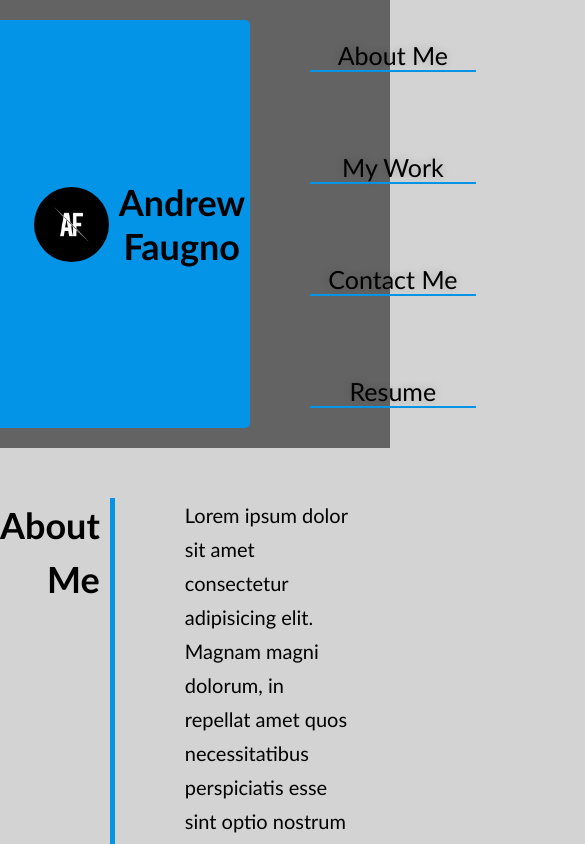
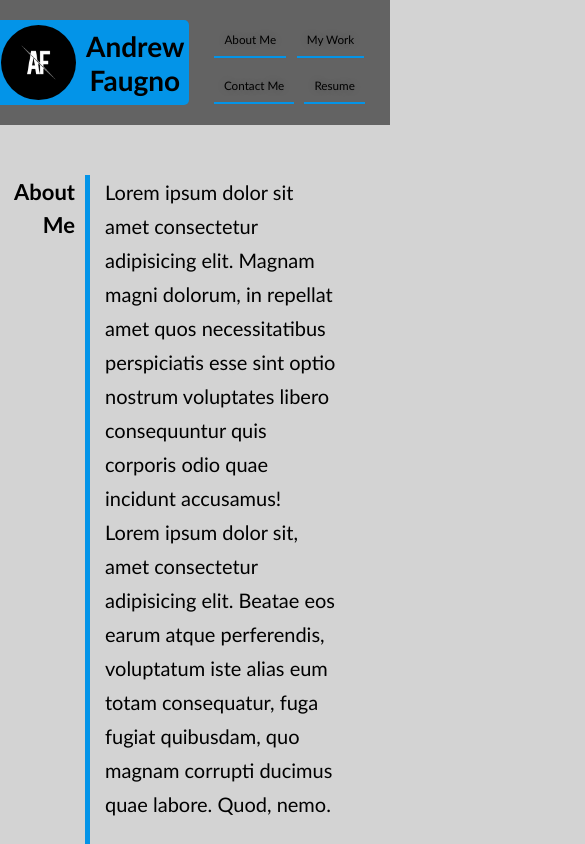
Before and after one commit to AndrewFaugno/portfolio, a plain HTML site: page index.html in a window 390 px wide. Shown: the top 844 px of the page, 585 px wide, since content can reach past the window. Drawn offline with Linux system fonts and the light colour scheme.

Commit message:
finished media query

```diff
--- a/assets/style.css
+++ b/assets/style.css
@@ -55,6 +55,10 @@ header nav ul {
     justify-content: space-between;
     align-items: center;
     list-style: none;
+    width: 100%;
+}
+header nav ul li {
+    display: inline-block;
 }
 header nav ul li a {
     padding: 10px;
@@ -70,6 +74,8 @@ header nav ul li a:hover {
 }
 /* Header styling Ends */
 
+/* HERO Styling */
+
 /* Section Styling Starts */
 .aboutMe, .myWork, .contactMe {
     display: flex;
@@ -78,36 +84,46 @@ header nav ul li a:hover {
     line-height: 1.5;
 }
 .sidebar {
+    min-width: 129px;
     margin-right: 30px;
-    width: 120px;
-    font-size: 36px;
+
+    font-size: 30px;
     padding-right: 10px;
     border-right: 5px solid var(--secondaryColor);
     text-align: right;
+    position: relative;
+    display: inline-block;
 }
 .about-me-text  {
     line-height: 1.7;
     font-size: 20px;
-    margin: auto 40px;
+    margin: auto;
     text-align: left;
     flex-flow: column;
 }
 .workRefrences {
-    margin: auto 40px;
+    margin: auto;
     display: flex;
     flex-flow: column;
+    width: 100%;
 }
 .imgcontainer1, .imgcontainer2 {
     display: flex;
     flex: auto;
+    flex-flow: column;
 }
-
+.imgcontainer2 {
+    width: 49%;
+}
+.imgcontainer1 {
+    width: 100%;
+}
 .imgcontainer1 img {
-    width: 1000px;
+    width: 100%;
     height: 500px;
 }
 .imgcontainer2 img {
-    width: 490px;
+    width: 100%;
     height: 250px;
     margin: 10px 0 5px 0;
 }
@@ -148,20 +164,28 @@ header nav ul li a:hover {
     font-weight: lighter;
 }
 .contactbox {
+    width: 100%;
     margin: auto;
+    text-align: center;
 }
 .contactMe a {
-    padding: 50px;
+    margin-right: 10px;
     font-size: 26px;
 }
 
 
 /* Media query for smaller screens */
+@media screen and (max-width: 1196px) {
+    header nav ul li a {
+        font-size: 2vw;
+        margin: 10px;
+    }
+}
 @media screen and (max-width: 980px) {
     header {
         width: 100%;
         padding-bottom: 0;
-        justify-content: center;
+        justify-content: space-between;
         position: relative;
     }
     header h1 {
@@ -173,22 +197,78 @@ header nav ul li a:hover {
         justify-content: center;
     }
     header nav ul li a {
-        width: 100%;
-        font-size: 25px;
+        font-size: 2.5vw;
         display: flex;
-        justify-content: center;
-        padding: 0;
+        padding: 5px;
+        padding-right: 0;
+        margin: auto;
+        margin-right: 20px;
+    }
+    .nameLogo {
+        width: 320px;
+        padding-left: 20px;
     }
     .aboutMe, .contactMe, .myWork {
         width: 100%;
     }
-
+    .contactMe a {
+        padding: 10px;
+        margin: auto 10px;
+    }
 }
 
 @media screen and (max-width: 768px) {
-
+    header nav ul li a {
+        padding: 15px;
+        margin: 0;
+        text-align: center;
+        font-size: 3vw;
+    }
+    header nav ul {
+        align-items: center;
+        width: 250px;
+    }
+    .aboutMe, .contactMe, .myWork {
+        padding-right: 50px;
+    }
 }
 
 @media screen and (max-width: 575px) {
+    header nav ul {
+        justify-content: space-evenly;
+        width: fit-content;
+    }
+    header nav ul li a {
+        margin: 5px;
+        padding: 10px;
+    }
+    .sidebar {
+        min-width: 90px;
+        margin-right: 15px;
+        font-size: 22px;
+    }
+    .aboutMe, .contactMe, .myWork {
+        padding-right: 50px;
+    }
+    .nameLogo {
+        padding-left: 1px;
+    }
+    header h1 {
+        font-size: 28px;
+    }
+    .imgtext1 h3, .imgtext2 h3 {
+        font-size: 15px;
+    }
+    .imgcontainer1 img {
+        height: 350px;
+    }
+    .imgcontainer2 img {
+        width: 275px;
+
+    }
+    .img-row1, .img-row2 {
+        display: flex;
+        flex-direction: column;
+        }
 
 }
--- a/index.html
+++ b/index.html
@@ -18,16 +18,16 @@
         <!-- Page Content Tabs -->
         <nav>
             <ul>
-                <li>
+                <li class="navabout">
                     <a href="#about-me">About Me</a>
                 </li>
-                <li>
+                <li class="navmy">
                     <a href="#my-work">My Work</a>
                 </li>
-                <li>
+                <li class="navcontact">
                     <a href="#contact-me">Contact Me</a>
                 </li>
-                <li>
+                <li class="navresume">
                     <a href="#">Resume</a>
                 </li>
             </ul>
@@ -35,10 +35,11 @@
     </header>
 
     <!-- Hero/Jumbotron -->
-    <section class="hero">
+    <!-- <section class="hero">
+        <img src="./assets/images/jumbotron-blue.avif" alt="">
+    </section> -->
 
     <!-- About Me Section -->
-    </section>
     <section id="about-me" class="aboutMe">
         <h2 class="sidebar">About<br>Me</h2>
         <div class="about-me-text">
```
Also changed, not shown: assets/images/jumbotron-blue.avif (added).
